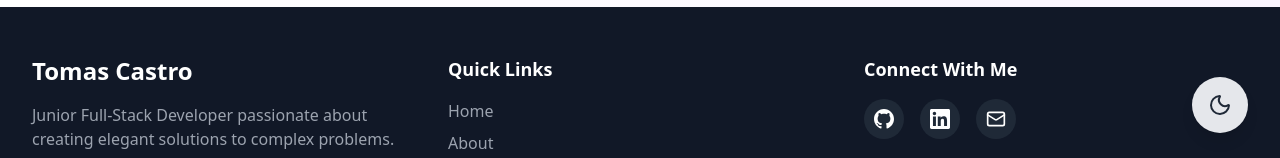
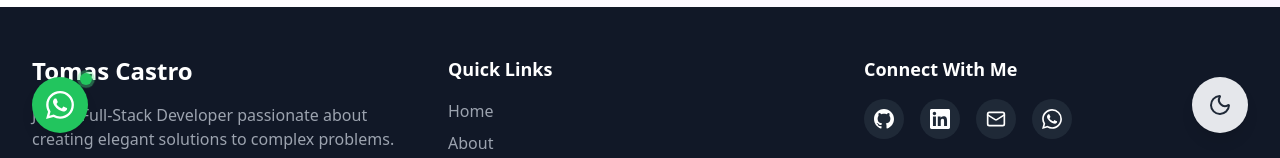
Before and after one commit to tomcasss/tomasPortfolio, a React (Vite) app: page /about in a window 1280 px wide. Both pictures are taken after typing "Sample", "name@example.com", "Sample", "Sample" into the empty fields and a click on the button "Send Message". Shown: the part 7412-7570 px from the top of the page. Built offline with nearby package versions, Linux system fonts and the light colour scheme; no server answers.

Commit message:
Add WhatsApp contact button component
Introduced a new WhatsAppButton component for quick contact, added it to the App layout, and included a WhatsApp link in the Footer. The button features animation and a direct link to WhatsApp with a pre-filled message.

```diff
--- a/src/App.tsx
+++ b/src/App.tsx
@@ -7,6 +7,7 @@
 import Contact from './components/Contact'
 import Footer from './components/Footer'
 import ThemeToggle from './components/ThemeToggle'
+import WhatsAppButton from './components/WhatsAppButton'
 
 function App() {
   return (
@@ -20,6 +21,7 @@
       <Contact />
       <Footer />
       <ThemeToggle />
+      <WhatsAppButton />
     </div>
   )
 }
--- a/src/components/Footer.tsx
+++ b/src/components/Footer.tsx
@@ -69,6 +69,18 @@
               >
                 <Mail size={20} />
               </motion.a>
+              <motion.a
+                href="https://wa.me/50685733208"
+                target="_blank"
+                rel="noopener noreferrer"
+                whileHover={{ scale: 1.1, y: -2 }}
+                className="w-10 h-10 bg-gray-800 rounded-full flex items-center justify-center hover:bg-green-500 transition-colors"
+                aria-label="WhatsApp"
+              >
+                <svg width="20" height="20" viewBox="0 0 24 24" fill="currentColor">
+                  <path d="M17.472 14.382c-.297-.149-1.758-.867-2.03-.967-.273-.099-.471-.148-.67.15-.197.297-.767.966-.94 1.164-.173.199-.347.223-.644.075-.297-.15-1.255-.463-2.39-1.475-.883-.788-1.48-1.761-1.653-2.059-.173-.297-.018-.458.13-.606.134-.133.298-.347.446-.52.149-.174.198-.298.298-.497.099-.198.05-.371-.025-.52-.075-.149-.669-1.612-.916-2.207-.242-.579-.487-.5-.669-.51-.173-.008-.371-.01-.57-.01-.198 0-.52.074-.792.372-.272.297-1.04 1.016-1.04 2.479 0 1.462 1.065 2.875 1.213 3.074.149.198 2.096 3.2 5.077 4.487.709.306 1.262.489 1.694.625.712.227 1.36.195 1.871.118.571-.085 1.758-.719 2.006-1.413.248-.694.248-1.289.173-1.413-.074-.124-.272-.198-.57-.347m-5.421 7.403h-.004a9.87 9.87 0 01-5.031-1.378l-.361-.214-3.741.982.998-3.648-.235-.374a9.86 9.86 0 01-1.51-5.26c.001-5.45 4.436-9.884 9.888-9.884 2.64 0 5.122 1.03 6.988 2.898a9.825 9.825 0 012.893 6.994c-.003 5.45-4.437 9.884-9.885 9.884m8.413-18.297A11.815 11.815 0 0012.05 0C5.495 0 .16 5.335.157 11.892c0 2.096.547 4.142 1.588 5.945L.057 24l6.305-1.654a11.882 11.882 0 005.683 1.448h.005c6.554 0 11.89-5.335 11.893-11.893a11.821 11.821 0 00-3.48-8.413Z"/>
+                </svg>
+              </motion.a>
             </div>
             <p className="text-gray-400 mt-4 text-sm">+506 8573-3208</p>
           </div>
--- /dev/null
+++ b/src/components/WhatsAppButton.tsx
@@ -0,0 +1,29 @@
+import { motion } from 'framer-motion';
+
+const WhatsAppButton = () => {
+  return (
+    <motion.a
+      href="https://wa.me/50685733208?text=Hola%20Tomas!%20Vi%20tu%20portfolio%20y%20me%20gustaría%20conversar"
+      target="_blank"
+      rel="noopener noreferrer"
+      initial={{ scale: 0 }}
+      animate={{ scale: 1 }}
+      whileHover={{ scale: 1.1 }}
+      whileTap={{ scale: 0.9 }}
+      className="fixed bottom-8 left-8 z-50 w-14 h-14 bg-green-500 hover:bg-green-600 rounded-full flex items-center justify-center shadow-lg hover:shadow-xl transition-all duration-300"
+      aria-label="Contact via WhatsApp"
+    >
+      <svg width="28" height="28" viewBox="0 0 24 24" fill="white">
+        <path d="M17.472 14.382c-.297-.149-1.758-.867-2.03-.967-.273-.099-.471-.148-.67.15-.197.297-.767.966-.94 1.164-.173.199-.347.223-.644.075-.297-.15-1.255-.463-2.39-1.475-.883-.788-1.48-1.761-1.653-2.059-.173-.297-.018-.458.13-.606.134-.133.298-.347.446-.52.149-.174.198-.298.298-.497.099-.198.05-.371-.025-.52-.075-.149-.669-1.612-.916-2.207-.242-.579-.487-.5-.669-.51-.173-.008-.371-.01-.57-.01-.198 0-.52.074-.792.372-.272.297-1.04 1.016-1.04 2.479 0 1.462 1.065 2.875 1.213 3.074.149.198 2.096 3.2 5.077 4.487.709.306 1.262.489 1.694.625.712.227 1.36.195 1.871.118.571-.085 1.758-.719 2.006-1.413.248-.694.248-1.289.173-1.413-.074-.124-.272-.198-.57-.347m-5.421 7.403h-.004a9.87 9.87 0 01-5.031-1.378l-.361-.214-3.741.982.998-3.648-.235-.374a9.86 9.86 0 01-1.51-5.26c.001-5.45 4.436-9.884 9.888-9.884 2.64 0 5.122 1.03 6.988 2.898a9.825 9.825 0 012.893 6.994c-.003 5.45-4.437 9.884-9.885 9.884m8.413-18.297A11.815 11.815 0 0012.05 0C5.495 0 .16 5.335.157 11.892c0 2.096.547 4.142 1.588 5.945L.057 24l6.305-1.654a11.882 11.882 0 005.683 1.448h.005c6.554 0 11.89-5.335 11.893-11.893a11.821 11.821 0 00-3.48-8.413Z"/>
+      </svg>
+
+      {/* Ping animation */}
+      <span className="absolute -top-1 -right-1 flex h-3 w-3">
+        <span className="animate-ping absolute inline-flex h-full w-full rounded-full bg-green-400 opacity-75"></span>
+        <span className="relative inline-flex rounded-full h-3 w-3 bg-green-500"></span>
+      </span>
+    </motion.a>
+  );
+};
+
+export default WhatsAppButton;
```
